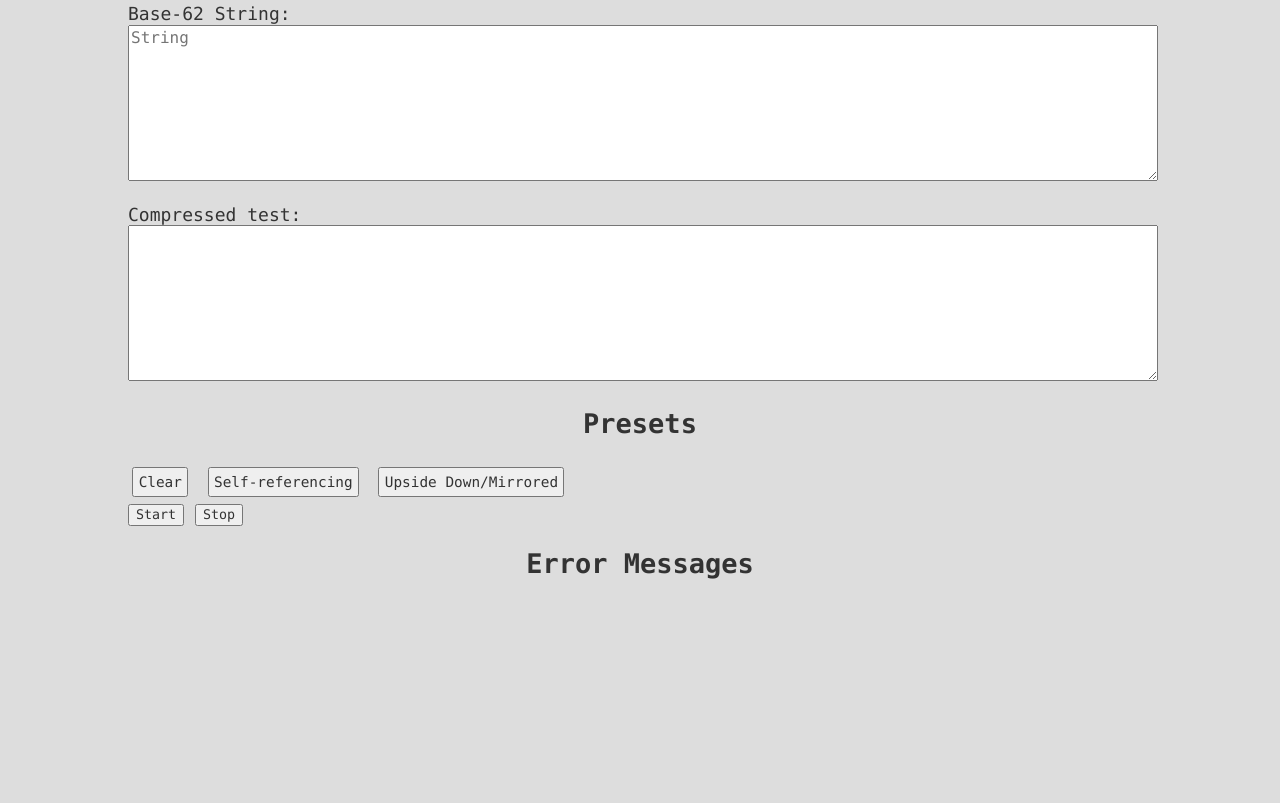
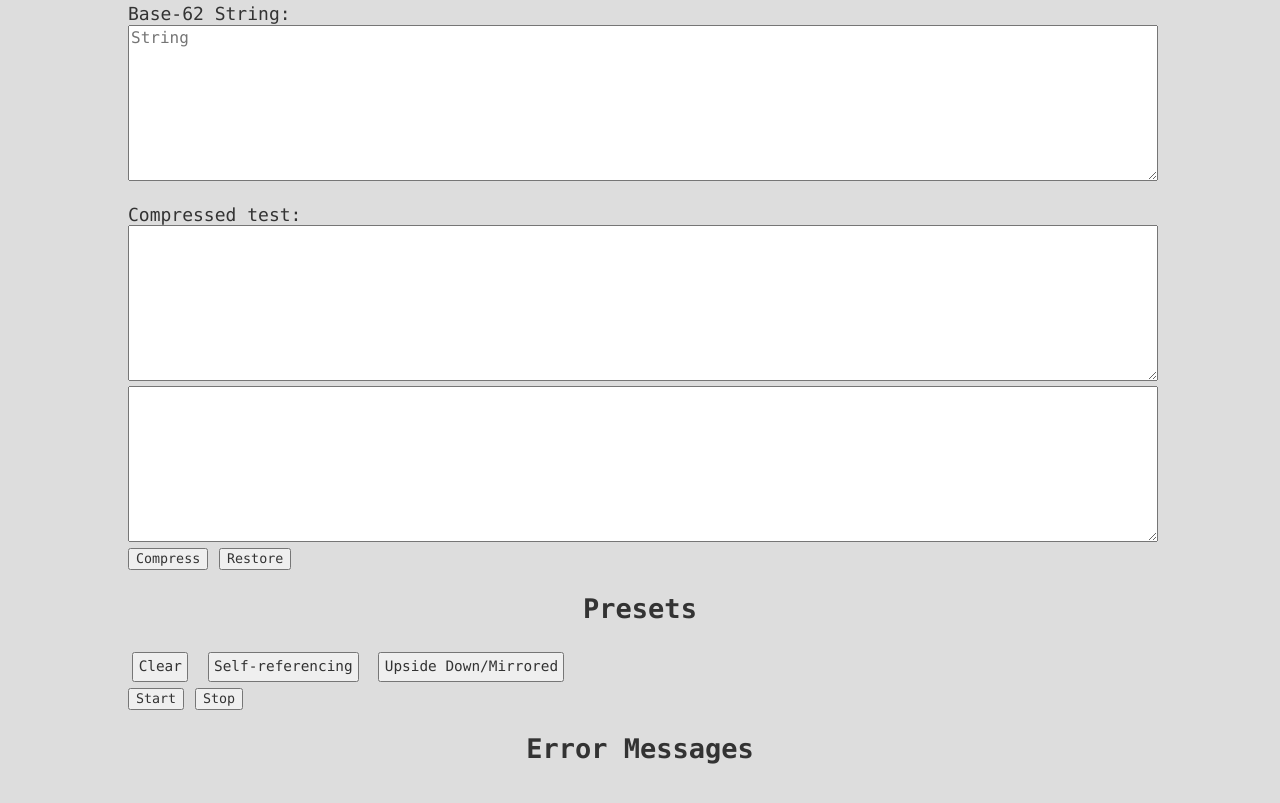
Before and after one commit to miuxsoph/e, a plain HTML site: page index.html in a window 1280 px wide. Shown: the part 680-1483 px from the top of the page. Before the commit the page ends 1300 px from the top, so only its background shows below. Drawn offline with nearby package versions, Linux system fonts and the light colour scheme; a script that the page names is missing.

Commit message:
Update index.html

```diff
--- a/index.html
+++ b/index.html
@@ -123,7 +123,11 @@
          </p>
          <p>
             <label for="inp">Compressed test:</label>
-            <textarea id="inp"></textarea>
+<textarea id="inp"></textarea>
+<textarea id="out" readonly></textarea>
+<button onclick="compress()">Compress</button>
+<button onclick="restore()">Restore</button>
+
          </p>
     </div>
     <div>
```
